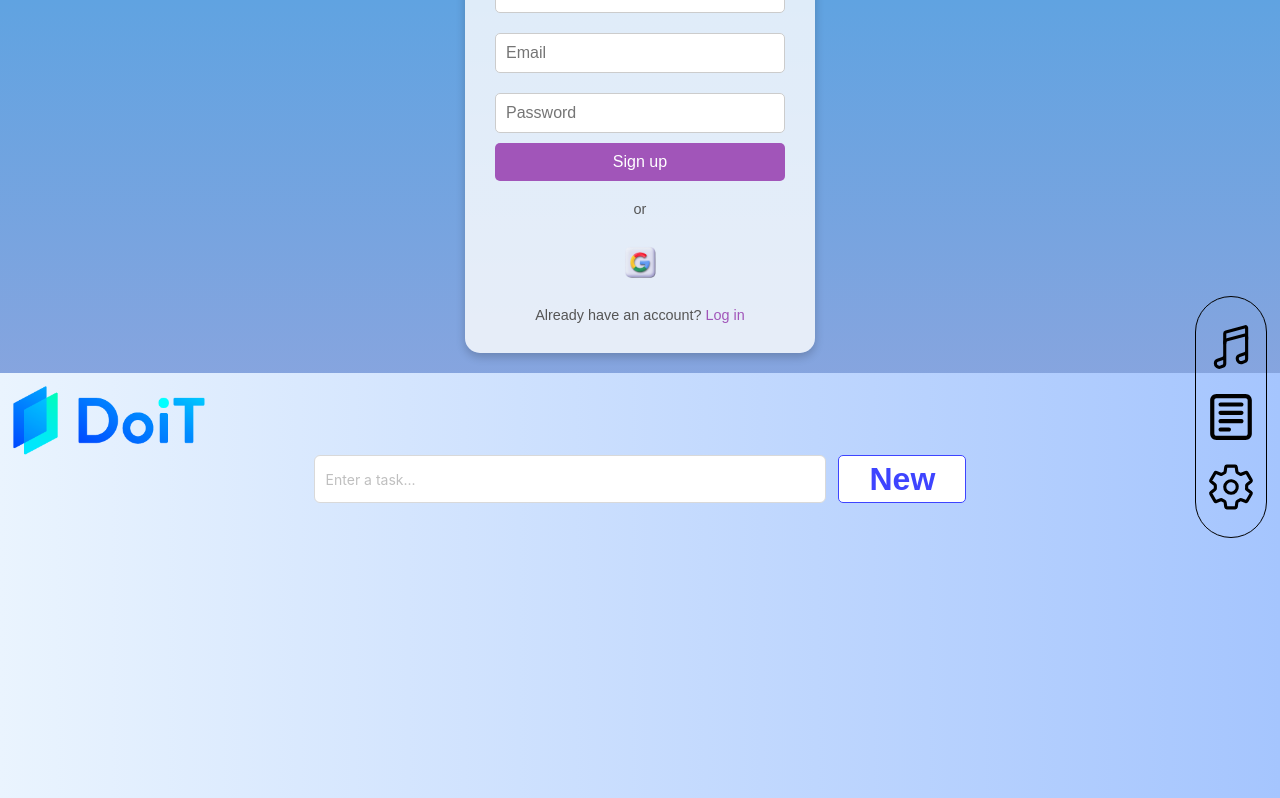
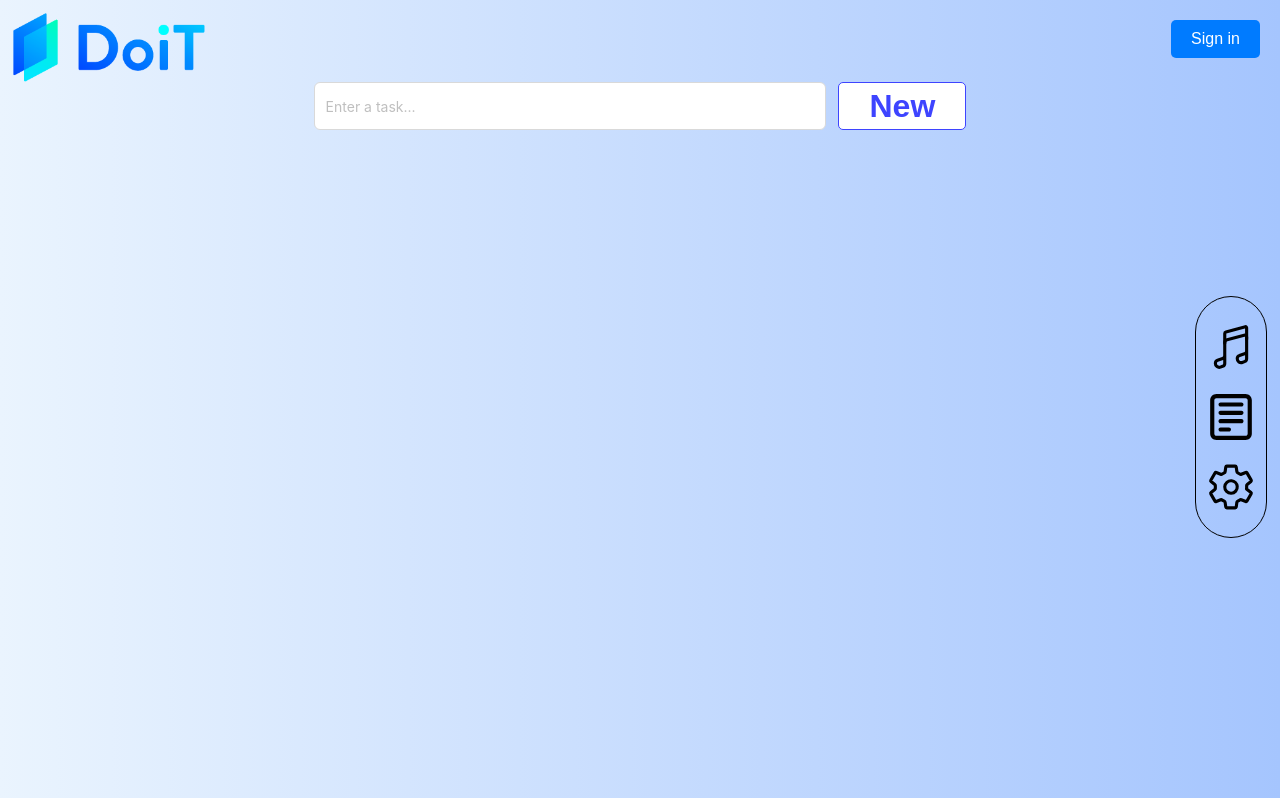
Before and after one commit to YANA-WebDev/planner, a React (Vite) app: page / in a window 1280 px wide. Shown: the top 798 px of the page. Built offline with nearby package versions, Linux system fonts and the light colour scheme.

Commit message:
Login page

```diff
--- a/src/App.css
+++ b/src/App.css
@@ -12,7 +12,6 @@
   display: flex;
   flex-direction: column;
 }
-
 
 .to-do-list {
   font-family: Arial, sans-serif;
--- a/src/components/signUp/SignUp.jsx
+++ b/src/components/signUp/SignUp.jsx
@@ -1,8 +1,22 @@
-import React from "react";
+import React, { useState } from "react";
 import "./signUp.css";
 
 const SignUp = () => {
+  const [showSignUp, setShowSignUp] = useState(false);
+
+  const toggleSignUp = () => {
+    setShowSignUp(true);
+  };
+
   return (
+    <>
+      {!showSignUp && (
+        <button className="signin-button" onClick={toggleSignUp}>
+          Sign in
+        </button>
+      )}
+
+      {showSignUp && (
         <div className="signup-container">
           <div className="signup-box">
             <h1 className="logo">D<span className="logo-o">O</span>IT</h1>
@@ -19,7 +33,7 @@ const SignUp = () => {
               </div>
               <button className="google-signup">
                 <img
-              src='./public/images/google.png'
+                  src='./images/google.png'
                   alt="Google logo"
                   className="google-icon"
                 />
@@ -30,6 +44,8 @@ const SignUp = () => {
             </div>
           </div>
         </div>
+      )}
+    </>
   );
 };
 
--- a/src/components/signUp/signUp.css
+++ b/src/components/signUp/signUp.css
@@ -1,13 +1,13 @@
 body {
-  margin: 40vh;
-  font-family: Arial, sans-serif;
-  background: linear-gradient(to bottom, #60a3e1, #f2a9d8);
-  height: 100vh;
-  display: flex;
-  justify-content: center;
-  align-items: center;
+    margin: 0;
+    font-family: Arial, sans-serif;
+    background: linear-gradient(to bottom, #60a3e1, #f2a9d8);
+    min-height: 100vh;
+    display: flex;
+    justify-content: center;
+    align-items: center;
+    box-sizing: border-box;
 }
-
 .signup-container {
   margin-bottom: 20px;
   text-align: center;
@@ -101,3 +101,20 @@ body {
 .login-link:hover {
   text-decoration: underline;
 }
+.signin-button {
+  position: fixed;
+  top: 20px;
+  right: 20px;
+  padding: 10px 20px;
+  background-color: #007bff;
+  color: white;
+  border: none;
+  border-radius: 5px;
+  cursor: pointer;
+  font-size: 16px;
+  transition: background-color 0.3s;
+}
+
+.signin-button:hover {
+  background-color: #0056b3;
+}
```
Also changed, not shown: src/ToDoList.jsx (+19 -6 lines). Lines whose indentation alone changed are shown as unchanged.
